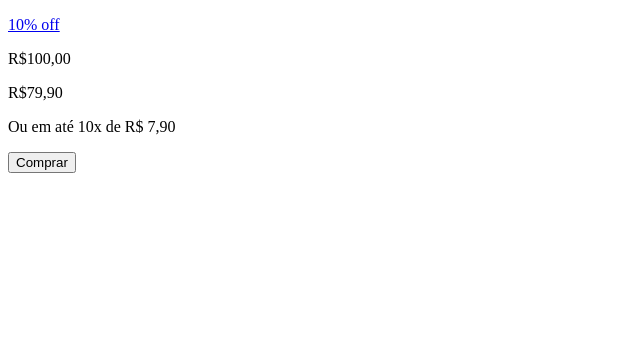
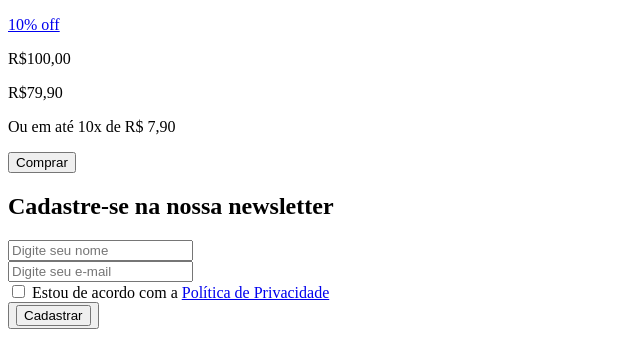
Before and after one commit to romulogurgeldev/landing-page-avanti, a plain HTML site: page index.html in a window 1280 px wide. Shown: the part 10085-10422 px from the top of the page, without its empty margins (0-640 px from the left). Before the commit the page ends 10266 px from the top, so only its background shows below. Drawn offline with Linux system fonts and the light colour scheme.

Commit message:
feat: add newsletter subscription section with name, email and privacy checkbox

```diff
--- a/index.html
+++ b/index.html
@@ -842,7 +842,27 @@
 					<div class="swiper-button-next"></div>
 				</div>
 			</section>
+            <section class="newsletter">
+				<h2>Cadastre-se na nossa <span>newsletter</span></h2>
 
+				<form action="" method="post" class="newsletter-container">
+					<div class="newsletter-item">
+						<input type="text" name="client-name" id="client-name" aria-label="Digite seu e-mail" placeholder="Digite seu nome">
+					</div>
+					<div class="newsletter-item">
+						<input type="email" name="client-email" id="client-email" aria-label="Digite seu e-mail" placeholder="Digite seu e-mail">
+					</div>
+					<div class="newsletter-item">
+						<input type="checkbox" name="privacy-check" id="privacy-check" value="1" required>
+						<label for="privacy-check" class="privacy-check">Estou de acordo com a <a href="#">Política de Privacidade</a></label>
+					</div>
+					<div class="newsletter-item newsletter-button">
+						<button>
+							<input type="submit" name="submit" aria-label="Botão para se cadastrar" value="Cadastrar">
+						</button>
+					</div>
+				</form>
+			</section>
             </main>
 
 </body>
```
